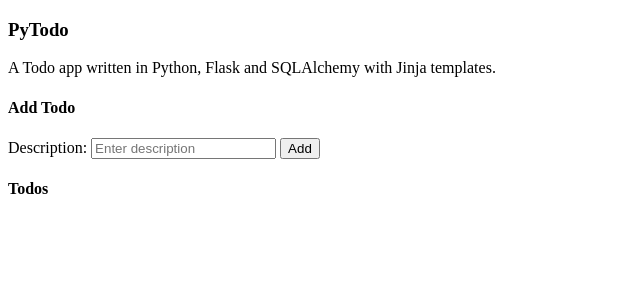
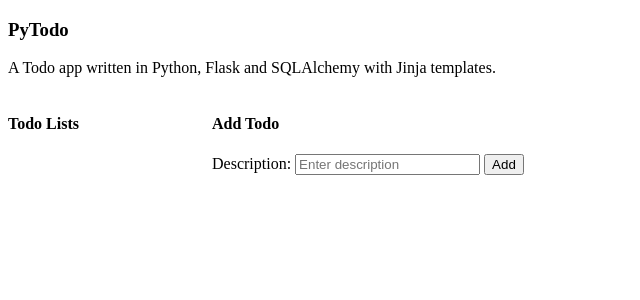
Before and after one commit to nicholaspretorius/py-todo, a Flask app: template templates/index.html in a window 1280 px wide. Shown: the top 300 px of the page, without its empty margins (0-640 px from the left). Run offline with Flask 2, Linux system fonts and the light colour scheme; the template is opened without the code that fills it, so the values that code supplies are empty.

Commit message:
feat: Add lists and link to page

```diff
--- a/app.py
+++ b/app.py
@@ -115,7 +115,12 @@
 
 @app.route('/lists/<list_id>')
 def get_list_todos(list_id):
-    return render_template('index.html', todos=Todo.query.filter_by(list_id=list_id).order_by('id').all())
+    return render_template('index.html',
+                           todos=Todo.query.filter_by(
+                               list_id=list_id).order_by('id').all(),
+                           active_list=TodoList.query.get(list_id),
+                           lists=TodoList.query.order_by('id').all()
+                           )
 
 
 if __name__ == '__main__':
--- a/templates/index.html
+++ b/templates/index.html
@@ -26,13 +26,28 @@
         cursor: pointer;
         font-size: 16px;
       }
+      .lists-wrapper, .todos-wrapper {
+        display: inline-block;
+        vertical-align: top;
+      }
     </style>
   </head>
   <body>
     <h3>PyTodo</h3>
     <p>A Todo app written in Python, Flask and SQLAlchemy with Jinja templates.</p>
 
-    <div>
+    <div class="lists-wrapper">
+        <h4>Todo Lists</h4>
+      <ul id="lists">
+        {% for list in lists %}
+          <li>
+            <a href="/lists/{{ list.id }}">{{ list.name }}</a></li>
+        {% endfor %}
+      </ul>
+    </div>
+
+    <div class="todos-wrapper">
+      <div class="add-todo">
         <h4>Add Todo</h4>
         <form action="/todos/create" method="POST" id="create-todo">
           <label for="description">Description:</label>
@@ -41,9 +56,8 @@
         </form>
         <div id="error" class="hidden">Something went wrong, please try again.</div>
       </div>
-
       <div>
-      <h4>Todos</h4>
+          <h4>{{ active_list.name }}</h4>
           <ul id="todos">
             {% for todo in todos %}
             <li>
@@ -65,6 +79,9 @@
             {% endfor %}
           </ul>
         </div>
+    </div>
+
+
 
     <script>
       let deleteBtns;
```
Lines whose indentation alone changed are shown as unchanged.
